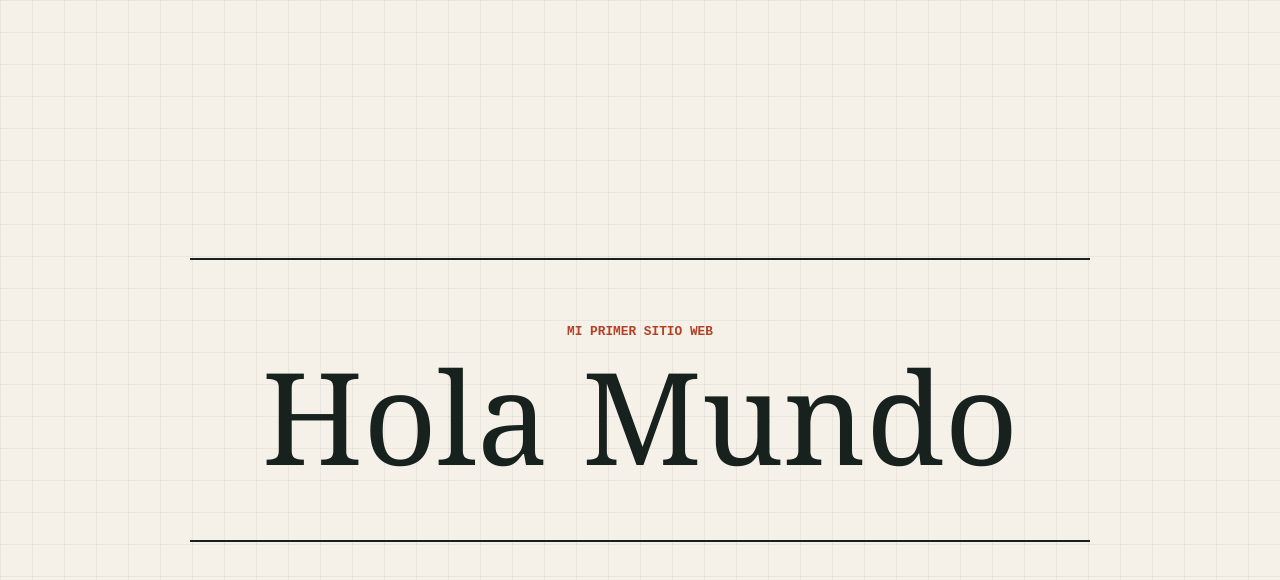
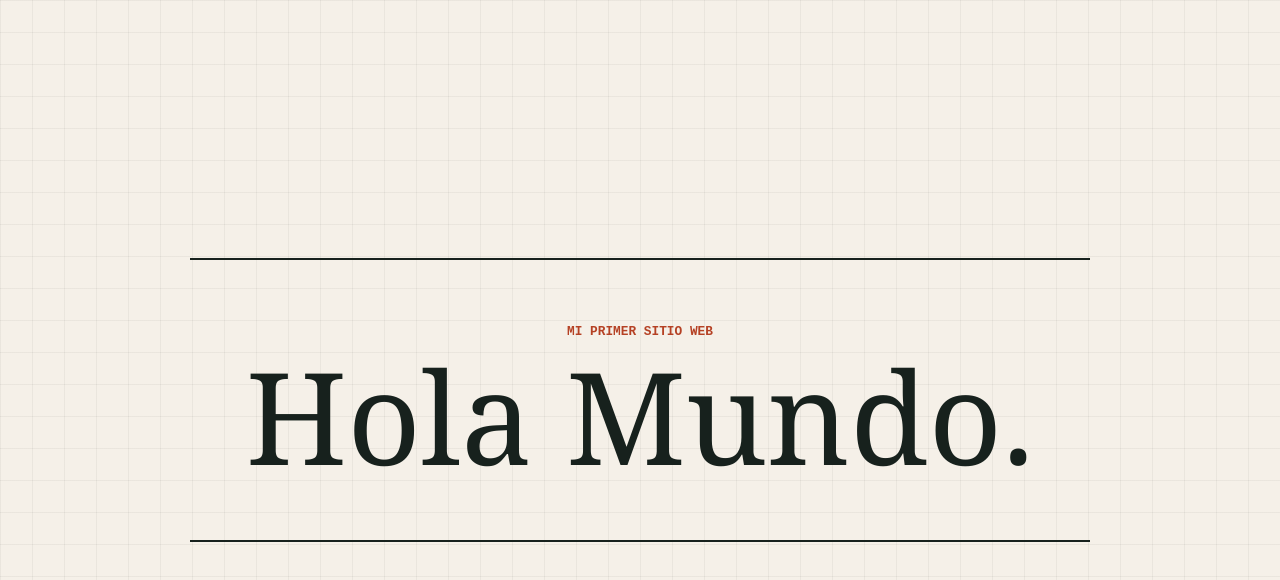
Before and after one commit to MikelAyesa/CursoIA_Proy01, a website: page index.html in a window 1280 px wide. Drawn offline with Linux system fonts and the light colour scheme.

Commit message:
Primer cambio de prueba. Añado punto final al Hola Mundo

```diff
--- a/index.html
+++ b/index.html
@@ -76,7 +76,7 @@
 <body>
   <main>
     <p>Mi primer sitio web</p>
-    <h1>Hola Mundo</h1>
+    <h1>Hola Mundo.</h1>
   </main>
 </body>
 </html>
```
